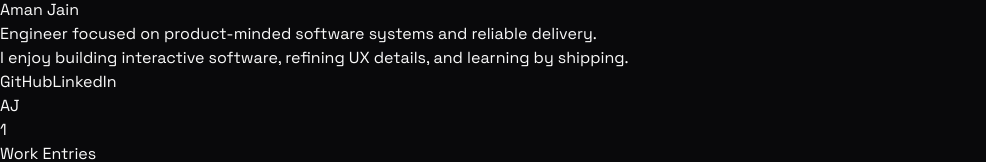
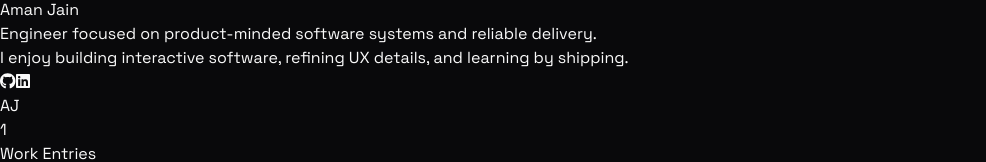
Before and after one commit to AJMSD/ajmsd.github.io, a Next.js app: page /web in a window 1280 px wide. Shown: the part 146-308 px from the top of the page, without its empty margins (0-986 px from the left). Built offline with nearby package versions, Linux system fonts and the light colour scheme; no server answers.

Commit message:
Use borderless social icons in hero and contact

```diff
--- a/components/web/contact-section.tsx
+++ b/components/web/contact-section.tsx
@@ -1,15 +1,10 @@
-import { faGithub, faLinkedin } from "@fortawesome/free-brands-svg-icons";
+import { SectionHeading } from "@/components/web/section-heading";
+import { getSocialIcon } from "@/components/web/social-icons";
+import { LinksContent } from "@/components/web/types";
 import { FontAwesomeIcon } from "@fortawesome/react-fontawesome";
-import { SectionHeading } from "@/components/web/section-heading";
-import { LinksContent } from "@/components/web/types";
 
 type ContactSectionProps = {
   links: LinksContent;
-};
-
-const socialIconByLabel: Record<string, typeof faGithub> = {
-  github: faGithub,
-  linkedin: faLinkedin
 };
 
 export function ContactSection({ links }: ContactSectionProps) {
@@ -30,19 +25,18 @@ export function ContactSection({ links }: ContactSectionProps) {
             Preferred channels for recruiter and collaborator outreach.
           </p>
           <ul className="space-y-2 text-sm">
-            {links.social.map((link) => (
-              <li key={`${link.label}-${link.url}`}>
-                {socialIconByLabel[link.label.toLowerCase()] ? (
+            {links.social.map((link) => {
+              const icon = getSocialIcon(link.label);
+              return (
+                <li key={`${link.label}-${link.url}`}>
+                  {icon ? (
                   <a
                     href={link.url}
                     aria-label={link.label}
                     title={link.label}
-                    className="inline-flex h-10 w-10 items-center justify-center rounded-md border border-[var(--web-border-soft)] text-[var(--web-text)] transition hover:border-[var(--web-border-strong)] hover:bg-[var(--web-accent-soft)] hover:text-[var(--web-accent-strong)]"
+                    className="inline-flex items-center justify-center p-1 text-3xl text-[var(--web-text)] transition hover:text-[var(--web-accent-strong)]"
                   >
-                    <FontAwesomeIcon
-                      icon={socialIconByLabel[link.label.toLowerCase()]}
-                      className="text-lg"
-                    />
+                    <FontAwesomeIcon icon={icon} />
                     <span className="sr-only">{link.label}</span>
                   </a>
                 ) : (
@@ -52,9 +46,10 @@ export function ContactSection({ links }: ContactSectionProps) {
                   >
                     {link.label}
                   </a>
-                )}
-              </li>
-            ))}
+                  )}
+                </li>
+              );
+            })}
           </ul>
         </article>
 
--- a/components/web/hero.tsx
+++ b/components/web/hero.tsx
@@ -1,3 +1,5 @@
+import { FontAwesomeIcon } from "@fortawesome/react-fontawesome";
+import { getSocialIcon } from "@/components/web/social-icons";
 import { AboutContent, LinkItem } from "@/components/web/types";
 
 type HeroSectionProps = {
@@ -41,8 +43,25 @@ export function HeroSection({
         </p>
         <p className="text-sm leading-7 text-[var(--web-text-subtle)] sm:text-base">{about.casual}</p>
 
-        <div className="flex flex-wrap gap-2">
-          {socialLinks.map((link) => (
+        <div className="flex flex-wrap items-center gap-4">
+          {socialLinks.map((link) => {
+            const icon = getSocialIcon(link.label);
+            if (icon) {
+              return (
+                <a
+                  key={`${link.type}-${link.url}`}
+                  href={link.url}
+                  aria-label={link.label}
+                  title={link.label}
+                  className="inline-flex items-center justify-center p-1 text-3xl text-[var(--web-text)] transition hover:text-[var(--web-accent-strong)]"
+                >
+                  <FontAwesomeIcon icon={icon} />
+                  <span className="sr-only">{link.label}</span>
+                </a>
+              );
+            }
+
+            return (
               <a
                 key={`${link.type}-${link.url}`}
                 href={link.url}
@@ -50,7 +69,8 @@ export function HeroSection({
               >
                 {link.label}
               </a>
-          ))}
+            );
+          })}
         </div>
       </div>
 
--- /dev/null
+++ b/components/web/social-icons.ts
@@ -0,0 +1,11 @@
+import type { IconDefinition } from "@fortawesome/fontawesome-svg-core";
+import { faGithub, faLinkedin } from "@fortawesome/free-brands-svg-icons";
+
+const SOCIAL_ICON_BY_LABEL: Record<string, IconDefinition> = {
+  github: faGithub,
+  linkedin: faLinkedin
+};
+
+export function getSocialIcon(label: string): IconDefinition | null {
+  return SOCIAL_ICON_BY_LABEL[label.trim().toLowerCase()] ?? null;
+}
```
Lines whose indentation alone changed are shown as unchanged.
